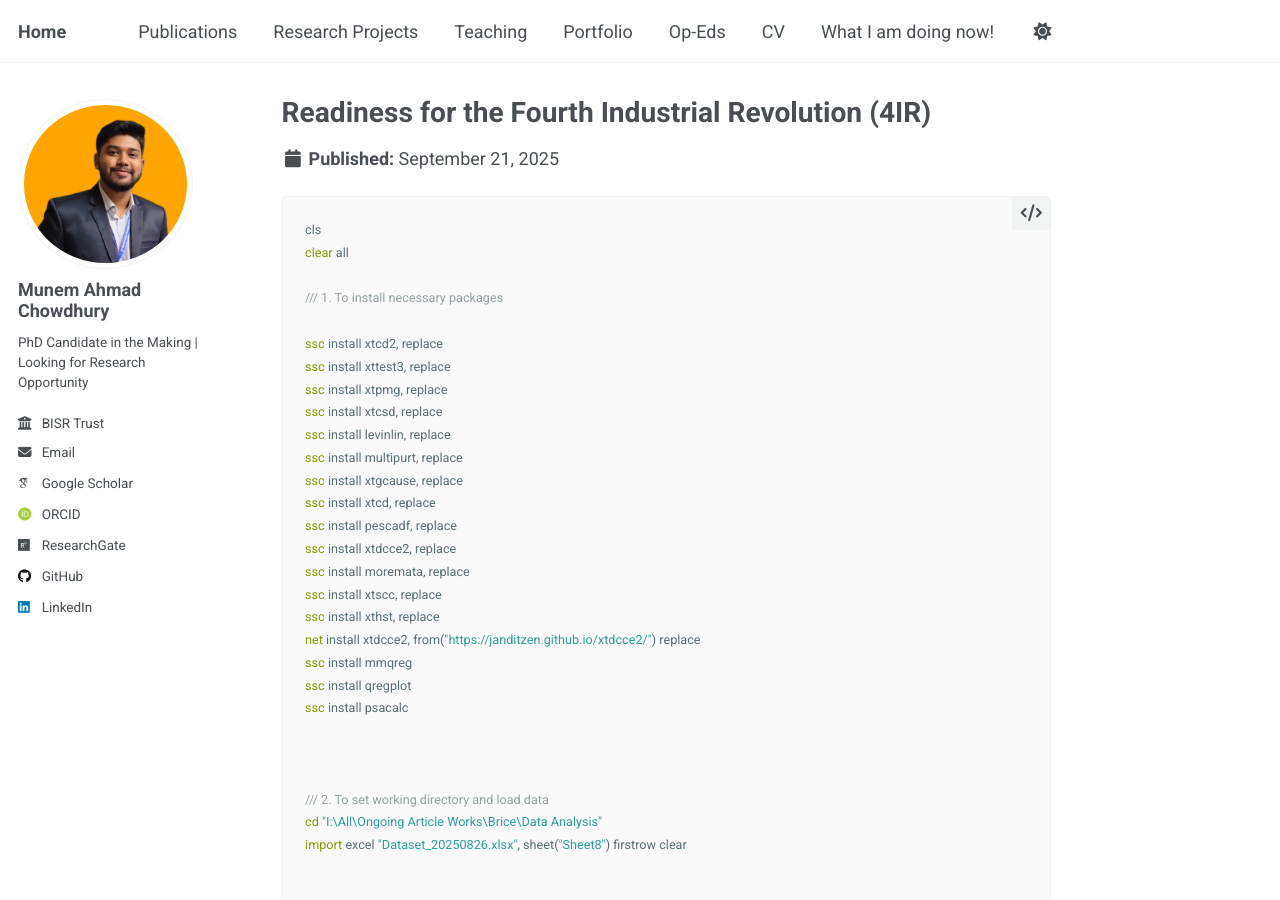
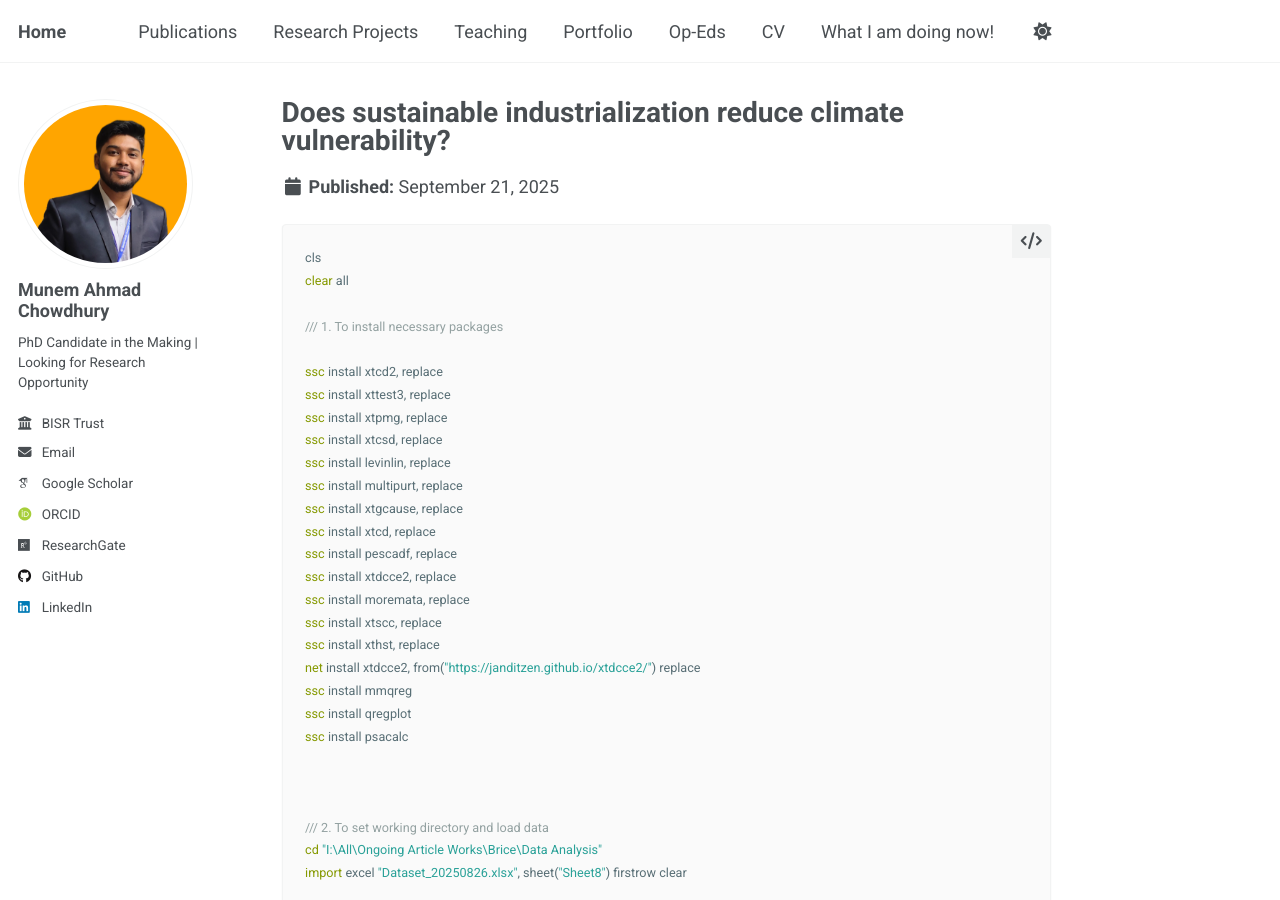
Before and after one commit to munemahmad/munemahmad.github.io, a Jekyll site: the page built from _portfolio/portfolio-5.md, in a window 1280 px wide and 900 px high. Built offline with Jekyll 4.4.1, drawn with Linux system fonts in a browser that asks for light colours; some web fonts are replaced; a script that is not in the unit is left out.

Commit message:
Update portfolio-5.md

```diff
--- a/_portfolio/portfolio-5.md
+++ b/_portfolio/portfolio-5.md
@@ -1,5 +1,5 @@
 ---
-title: "Readiness for the Fourth Industrial Revolution (4IR)"
+title: "Does sustainable industrialization reduce climate vulnerability?"
 excerpt: "<br/><img src='/images/portfolio_image5.png'>"
 collection: portfolio
 lang: "STATA"
```
